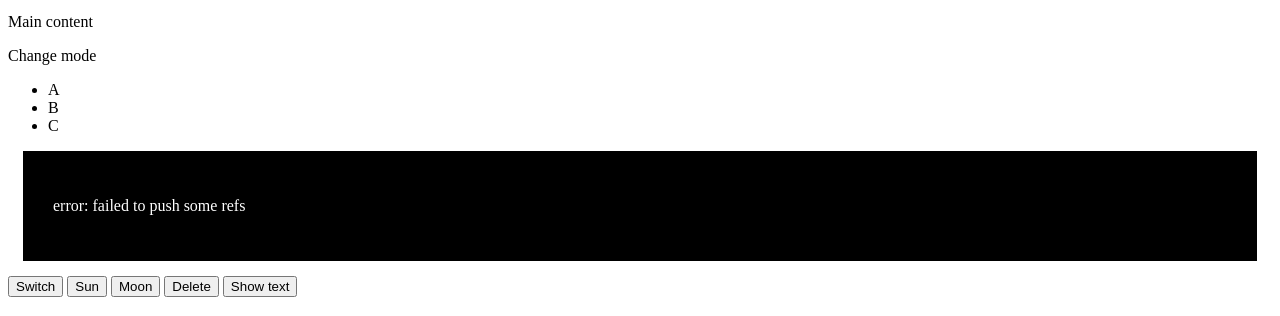
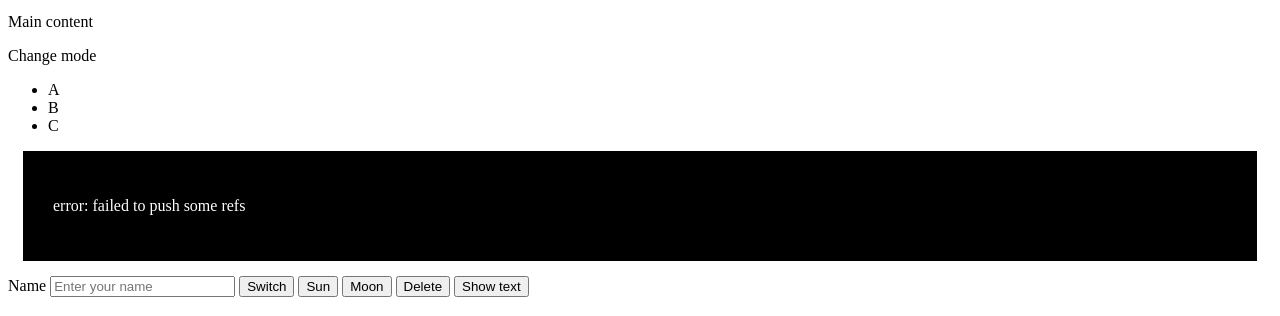
Before and after one commit to S-Chanchon11/Webpage, a plain HTML site: page index.html in a window 1280 px wide. Shown: the part 159-475 px from the top of the page. Drawn offline with Linux system fonts and the light colour scheme.

Commit message:
add input box

```diff
--- a/app.js
+++ b/app.js
@@ -35,7 +35,14 @@ function switchMode(){
 }
 
 
-function deleteItem(){
+function deleteItem(x){
     menu.removeChild(item);
 
 }
+
+function highlight(x){
+    x.style.background="aqua"
+}
+function unhighlight(x){
+    x.style.background="white"
+}
--- a/index.html
+++ b/index.html
@@ -28,6 +28,10 @@
         <p>error: failed to push some refs</p>
     </div>
 
+    <label for="">Name</label>
+    <input type="text" placeholder="Enter your name" onfocus="highlight(this)" onblur="unhighlight(this)">
+
+
     <button onclick="switchMode()">Switch</button>
     <button onclick="daytime()">Sun</button>
     <button onclick="nighttime()">Moon</button>
```
